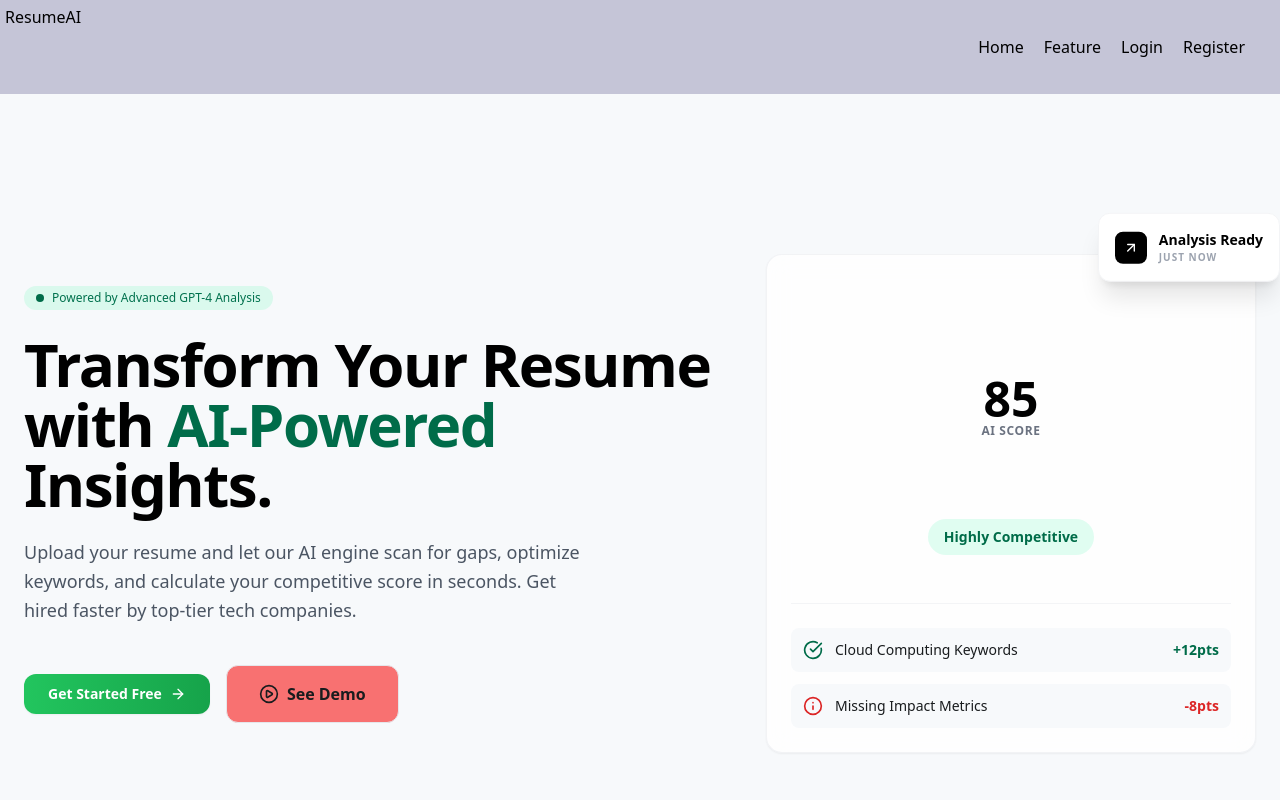
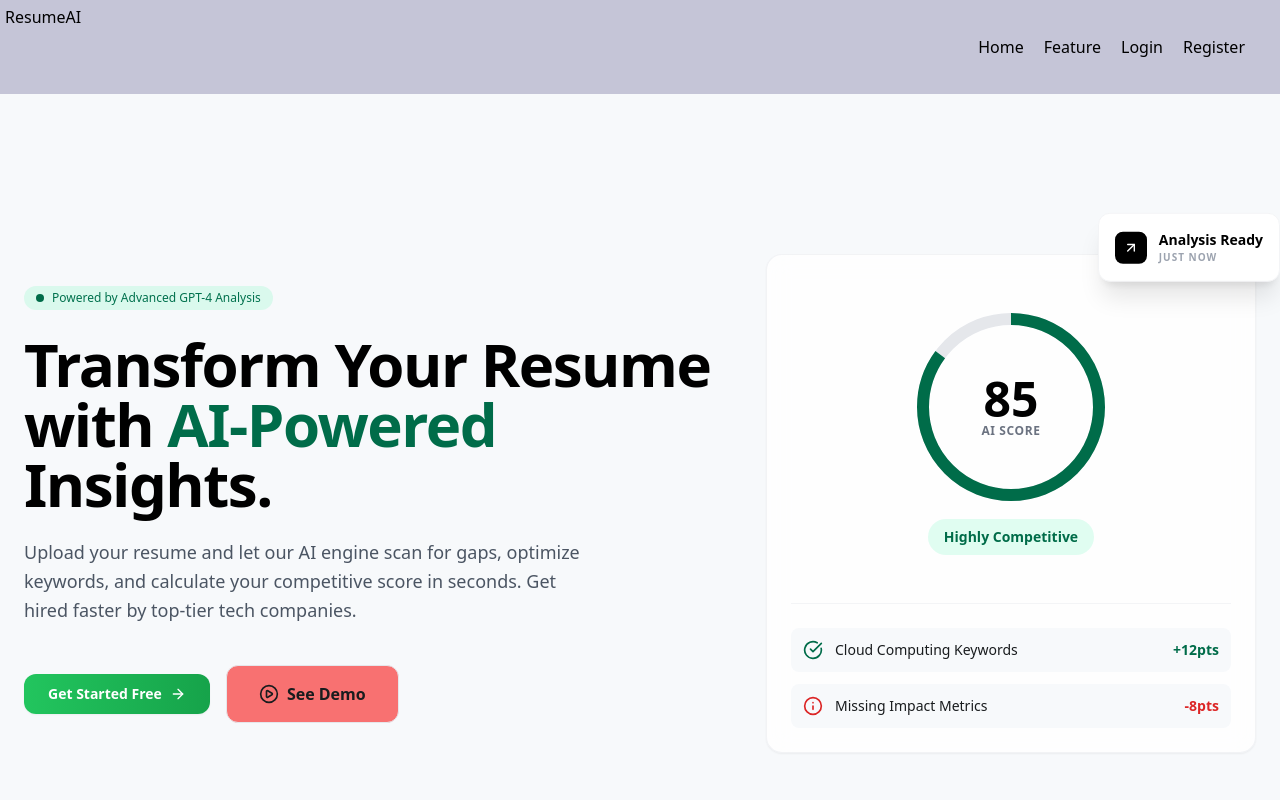
Before and after one commit to monukaush/AI-RESUME-ANALYZER, a React (Vite) app: page / in a window 1280 px wide. Shown: the top 800 px of the page. Built offline with nearby package versions, Linux system fonts and the light colour scheme.

Commit message:
Update landing page formatting and details

```diff
--- a/src/LandingPage.jsx
+++ b/src/LandingPage.jsx
@@ -1,11 +1,11 @@
 
-import { Link } from 'react-router'; // Uses React Router for native seamless page transitions
+import { Link } from 'react-router';
 import { ArrowRight, PlayCircle, CheckCircle, Info, Key, Award, Shield } from 'lucide-react';
 
 
 export default function LandingPage() {
 
-  // Re-creating the micro-interaction scroll animations
+
 
 
   return (
@@ -13,11 +13,10 @@ export default function LandingPage() {
 
       <main className="pt-24">
 
-        {/* Hero Section */}
+
         <section className="relative px-6 py-16 max-w-7xl mx-auto overflow-hidden">
           <div className="grid grid-cols-1 lg:grid-cols-12 gap-10 items-center">
 
-            {/* Left Column Content */}
             <div className="lg:col-span-7 space-y-6 relative z-10">
               <div className="inline-flex items-center px-3 py-1 rounded-full bg-[#6cf8bb]/20 text-[#00714d] text-xs font-medium gap-2">
                 <span className="w-2 h-2 rounded-full bg-[#006c49] animate-pulse"></span>
@@ -45,17 +44,17 @@ export default function LandingPage() {
 
             </div>
 
-            {/* Right Column Dashboard Preview */}
+
             <div className="lg:col-span-5 relative">
               <div className="relative bg-white/80 backdrop-blur-md border border-gray-200/50 rounded-2xl p-6 shadow-sm overflow-hidden">
 
-                {/* Score Radial Visualizer */}
+
                 <div className="flex flex-col items-center text-center space-y-4 py-8">
                   <div className="relative w-48 h-48 flex items-center justify-center">
-                    {/* <svg className="w-full h-full transform -rotate-90" viewBox="0 0 192 192">
+                    <svg className="w-full h-full transform -rotate-90" viewBox="0 0 192 192">
                       <circle className="text-gray-200" cx="96" cy="96" fill="transparent" r="88" stroke="currentColor" strokeWidth="12"></circle>
                       <circle className="text-[#006c49]" cx="96" cy="96" fill="transparent" r="88" stroke="currentColor" strokeWidth="12" strokeDasharray="553" strokeDashoffset="83"></circle>
-                    </svg> */}
+                    </svg>
                     <div className="absolute inset-0 flex flex-col items-center justify-center">
                       <span className="text-5xl font-extrabold text-black">85</span>
                       <span className="text-xs font-semibold tracking-wider text-gray-500 uppercase">AI SCORE</span>
@@ -66,7 +65,6 @@ export default function LandingPage() {
                   </div>
                 </div>
 
-                {/* Analysis List Snippet */}
                 <div className="space-y-3 mt-4 border-t border-gray-100 pt-6">
                   <div className="flex items-center justify-between p-3 rounded-lg bg-[#f7f9fb]">
                     <div className="flex items-center gap-3">
@@ -85,7 +83,7 @@ export default function LandingPage() {
                 </div>
               </div>
 
-              {/* Floating Badge */}
+
               <div className="absolute -top-6 -right-6 bg-white p-4 rounded-xl shadow-xl flex items-center gap-3 border border-gray-100 animate-bounce" style={{ animationDuration: '3s' }}>
                 <div className="bg-black p-2 rounded-lg text-white">
                   <ArrowRight className="w-4 h-4 transform -rotate-45" />
@@ -100,7 +98,7 @@ export default function LandingPage() {
           </div>
         </section>
 
-        {/* Feature Grid Section */}
+
         <section id="features" className="bg-white py-16 px-6 border-y border-gray-100">
           <div className="max-w-7xl mx-auto">
             <div className="text-center space-y-4 mb-12">
@@ -146,7 +144,7 @@ export default function LandingPage() {
           </div>
         </section>
 
-        {/* Bento Grid Analysis Preview */}
+
         <section className="py-16 px-6 max-w-7xl mx-auto">
           <div className="grid grid-cols-1 lg:grid-cols-12 gap-4">
 
@@ -222,7 +220,6 @@ export default function LandingPage() {
 
       </main>
 
-      {/* Footer */}
       <footer className="w-full py-8 px-6 flex flex-col md:flex-row justify-between items-center bg-[#f7f9fb] border-t border-gray-200/50">
         <div className="flex items-center gap-2 mb-4 md:mb-0">
           <img alt="Logo Small" className="h-8 w-auto rounded-full" src="https://lh3.googleusercontent.com/aida-public/AB6AXuBRzLdfwRTuMfU7mtBRjk5tBfmPgxUBknXXkiiBMe8eK_RsAGjMj1sEDR_eUiRbXt0O6G6BsruQqAMrL3HcyutfKQrXi-XvXyuAPtJV-GySWOcP-6MAsJcrOUhjQ8C6Zawr5iybGwbAKp_gGgnViUvCxlcz89LCazidoSGb7axz9BrgDZi2I9p8nRj-XJPO8g9WN8S6bNQ9Jop3y_7oNSid4bhIRUY31n8pMEh9QkNhZM8b0bA7rKSojA" />
```
